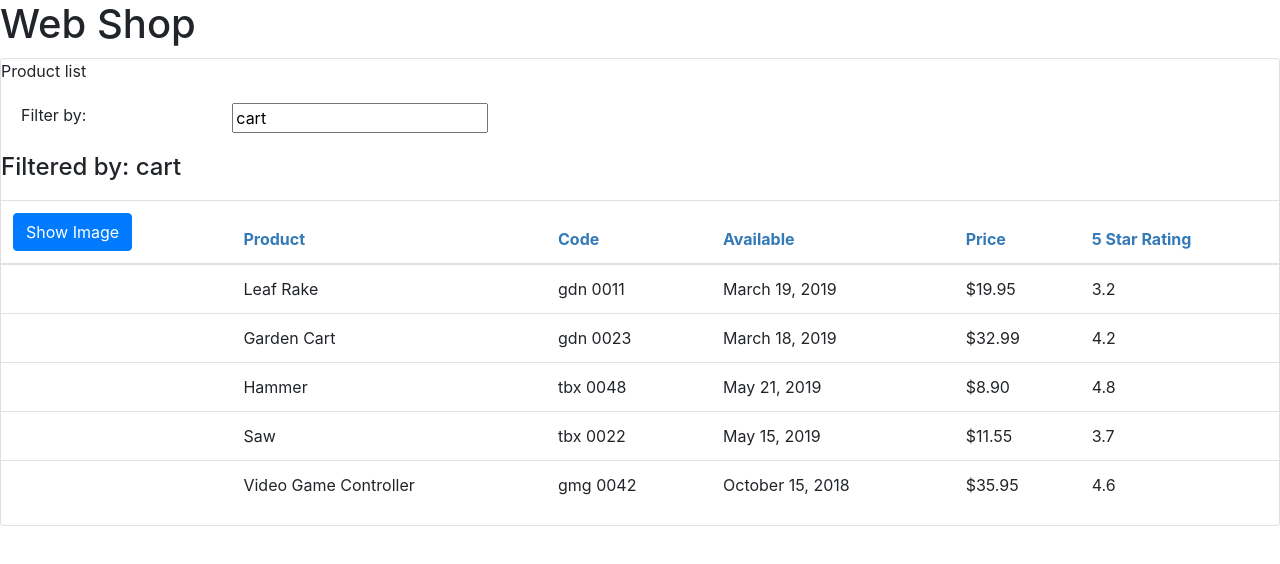
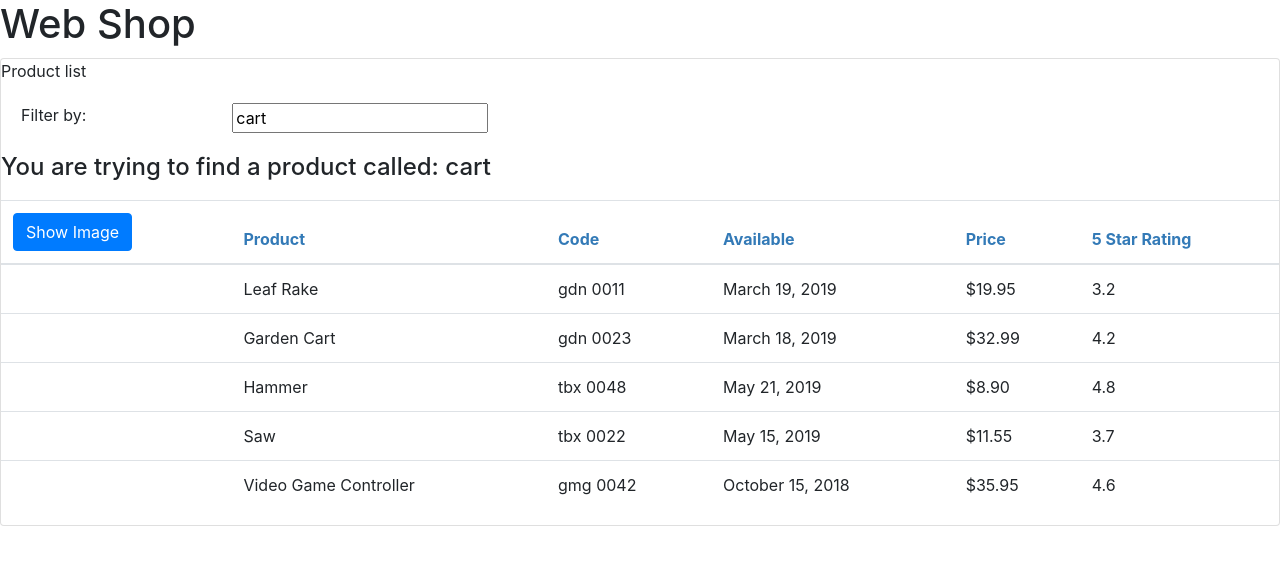
Before and after one commit to VentsislavRusev/WebShop, an Angular app: page / in a window 1280 px wide. Shown: the top 564 px of the page. Built offline with nearby package versions, Linux system fonts and the light colour scheme.

Commit message:
Change the text for the filtered product

```diff
--- a/src/app/products/product-list.component.html
+++ b/src/app/products/product-list.component.html
@@ -12,7 +12,7 @@
     </div>
     <div class="row">
         <div class="col-md-6">
-            <h4>Filtered by: {{listFilter}}</h4>
+            <h4>You are trying to find a product called: {{listFilter}}</h4>
         </div>
     </div>
     <div class="table-responsive">
```
